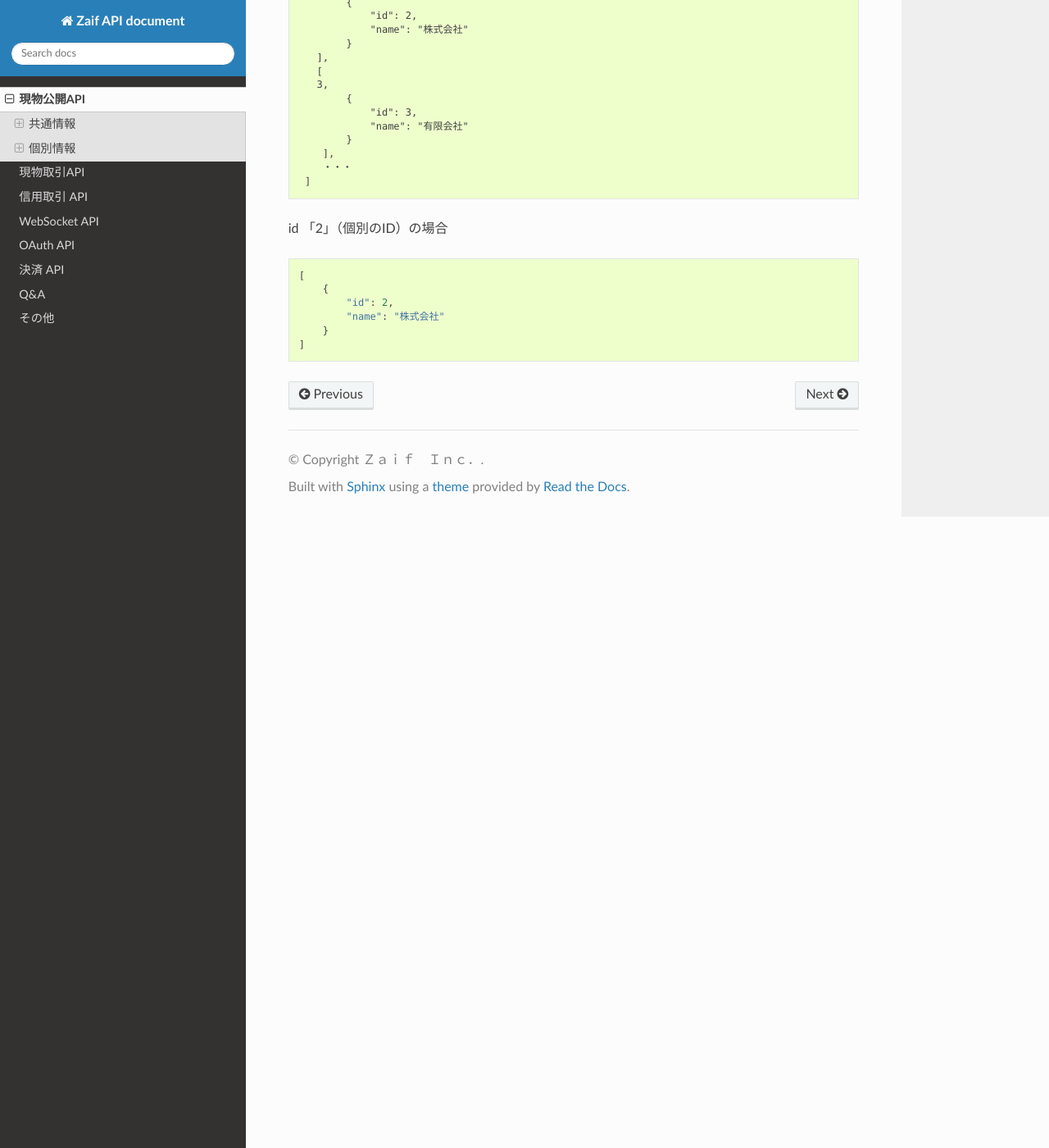
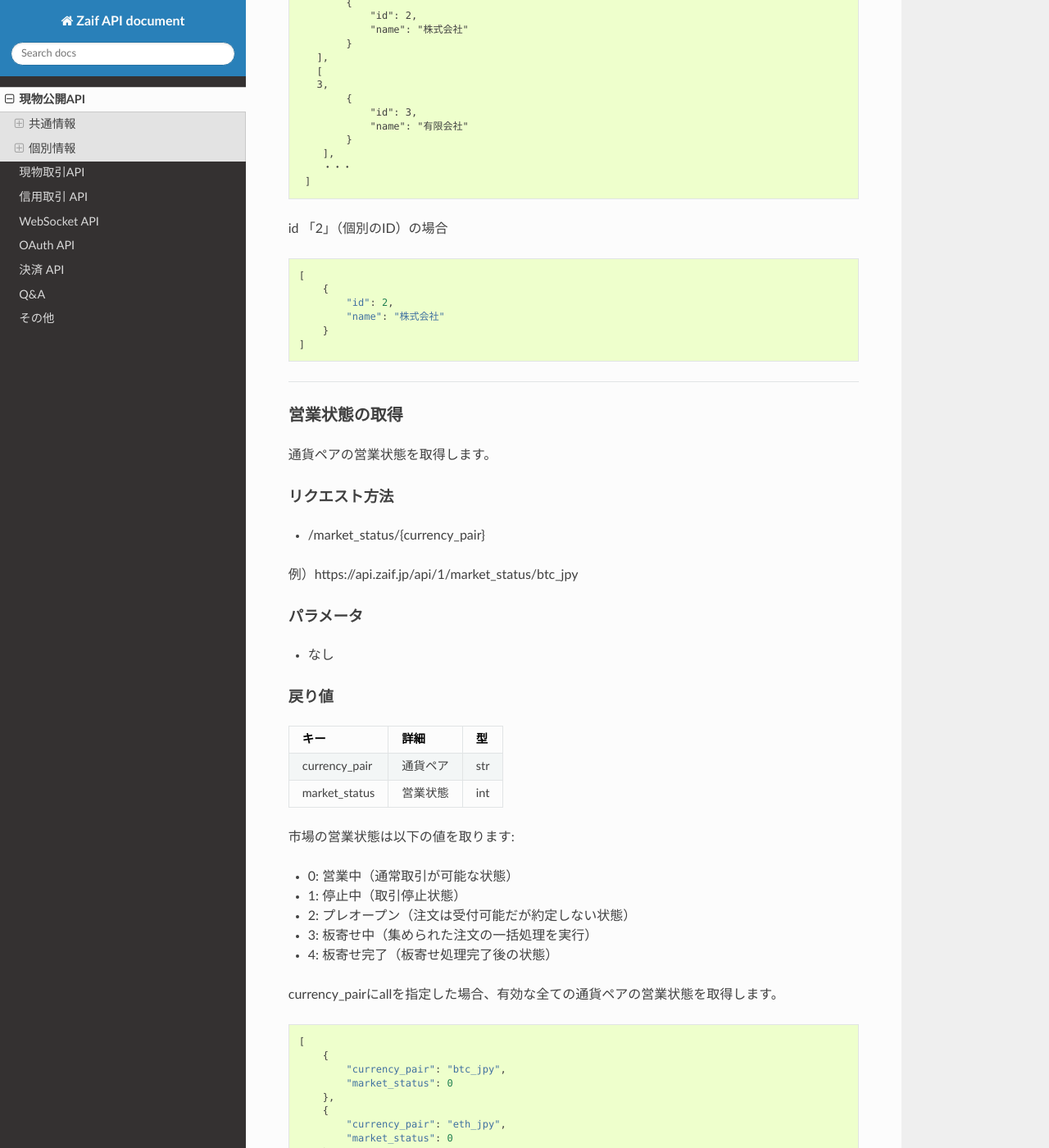
Before and after one commit to zaifdotjp/api-doc, a Sphinx documentation site: the page built from docs/PublicAPI.md, in a window 1280 px wide and 1400 px high, scrolled down 13870 px. Shown: the whole window at 82% size. Built offline with Sphinx 7.4.7 and the Read the Docs theme 3.1.0, drawn with Linux system fonts in a browser that asks for light colours; some of the changed text lies outside the part shown.

````diff
--- a/docs/PublicAPI.md
+++ b/docs/PublicAPI.md
@@ -688,3 +688,67 @@
     }
 ]
 ```
+
+------------------------------------------------------------------------------------------------------------------------
+
+### 営業状態の取得
+通貨ペアの営業状態を取得します。
+
+#### リクエスト方法
+* /market_status/{currency_pair}
+
+例）https://api.zaif.jp/api/1/market_status/btc_jpy
+
+#### パラメータ
+* なし
+
+#### 戻り値
+```eval_rst
+============= ================== =======
+キー          詳細                型
+============= ================== =======
+currency_pair 通貨ペア            str
+market_status 営業状態            int
+============= ================== =======
+```
+
+市場の営業状態は以下の値を取ります:
+* 0: 営業中（通常取引が可能な状態）
+* 1: 停止中（取引停止状態）
+* 2: プレオープン（注文は受付可能だが約定しない状態）
+* 3: 板寄せ中（集められた注文の一括処理を実行）
+* 4: 板寄せ完了（板寄せ処理完了後の状態）
+
+currency_pairにallを指定した場合、有効な全ての通貨ペアの営業状態を取得します。
+```
+[
+    {
+        "currency_pair": "btc_jpy",
+        "market_status": 0
+    },
+    {
+        "currency_pair": "eth_jpy",
+        "market_status": 0
+    }
+    ...
+]
+```
+currency_pairにbtc_jpy等、有効な通貨ペアを指定した場合、その通貨ペアの営業状態のみを取得します。
+```
+[
+    {
+        "currency_pair": "btc_jpy",
+        "market_status": 0
+    }
+]
+```
+
+#### エラーメッセージ
+```eval_rst
+=============================================== ===================================================================
+メッセージ                                      詳細
+=============================================== ===================================================================
+unsupported currency_pair                       サポートされていない通貨ペアです。
+currency_pair missing                           リクエストされた通貨ペアが不適切です。
+=============================================== ===================================================================
+```
````
